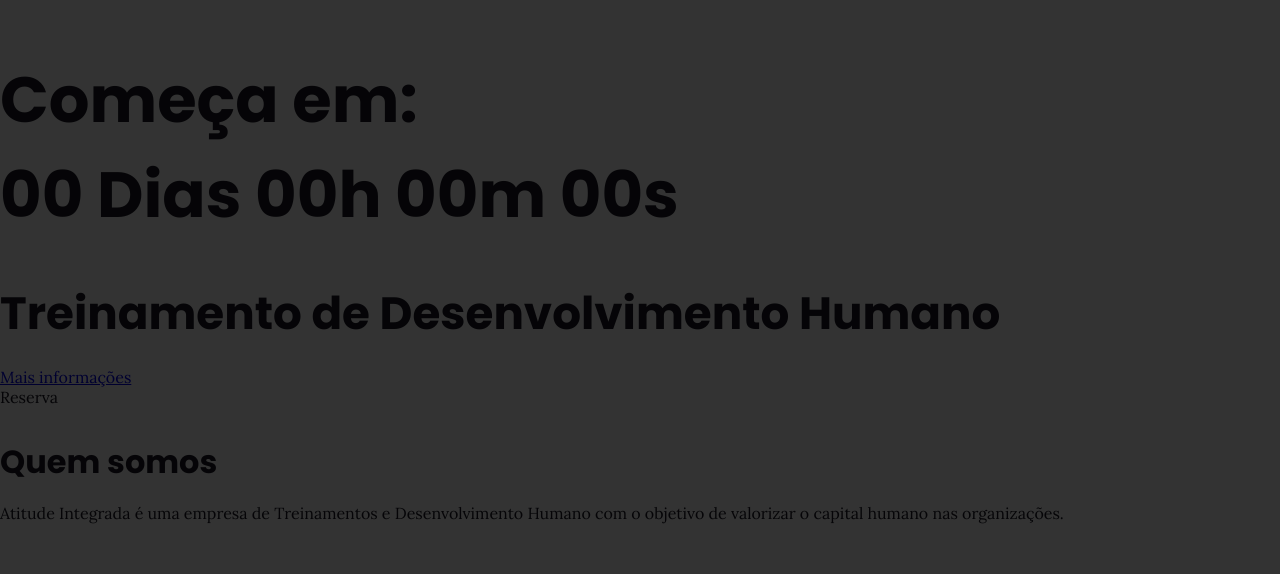
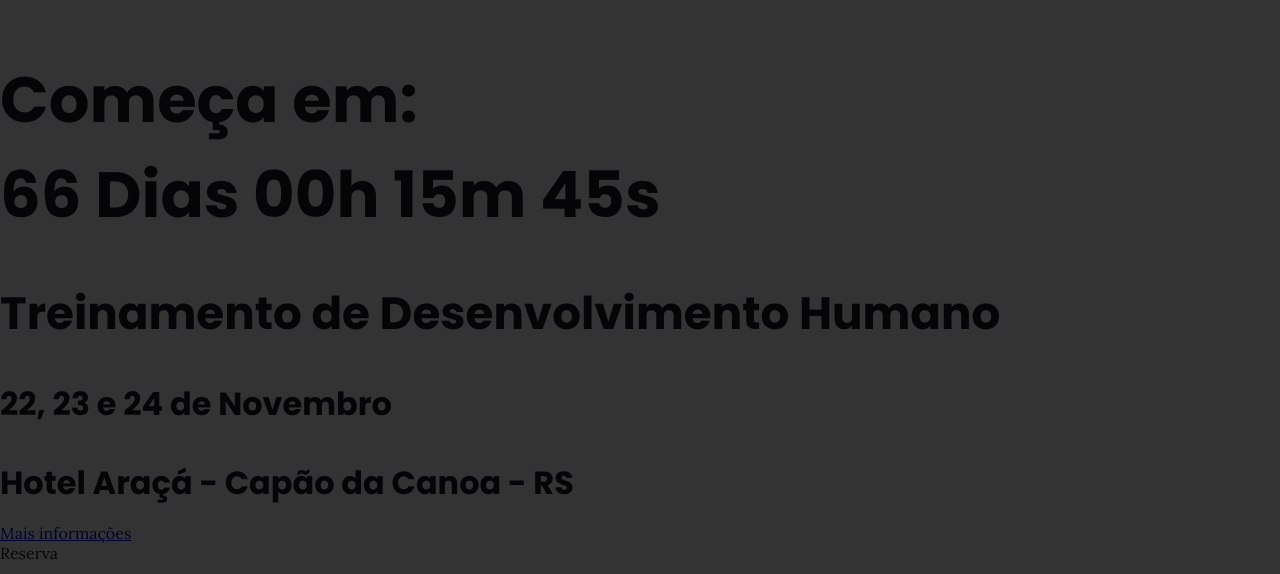
Before and after one commit to edsongaldino/atituteintegrada, a PHP site: page /?envio=1 in a window 1280 px wide. Shown: the top 574 px of the page. Run offline with PHP 8.4, Linux system fonts and the light colour scheme; some libraries are stand-ins or nearby versions.

Commit message:
Ajuste text intro e data

```diff
--- a/index.php
+++ b/index.php
@@ -106,6 +106,8 @@ $numeros_recaptcha = substr(str_shuffle("0123456789"), 0, 3);
 				</h1>
 
 				<h2 class="text-intro opacity-0">Treinamento de Desenvolvimento Humano</h2>
+				<h3 class="text-intro opacity-0"><i class="fa fa-calendar" aria-hidden="true"></i> 22, 23 e 24 de Novembro</h3>
+				<h3 class="text-intro opacity-0"><i class="fa fa-map-marker" aria-hidden="true"></i> Hotel Araçá - Capão da Canoa - RS</h3>
 
 				<nav>
 					<ul>
@@ -662,7 +664,7 @@ $numeros_recaptcha = substr(str_shuffle("0123456789"), 0, 3);
 	<script>
 	$("#getting-started")
 		// Year/Month/Day Hour:Minute:Second
-		.countdown("2023/09/29 18:30:30", function(event) {
+		.countdown("2024/11/22 18:30:30", function(event) {
 			$(this).text(
 				event.strftime('%D Dias %Hh %Mm %Ss')
 			);
```
